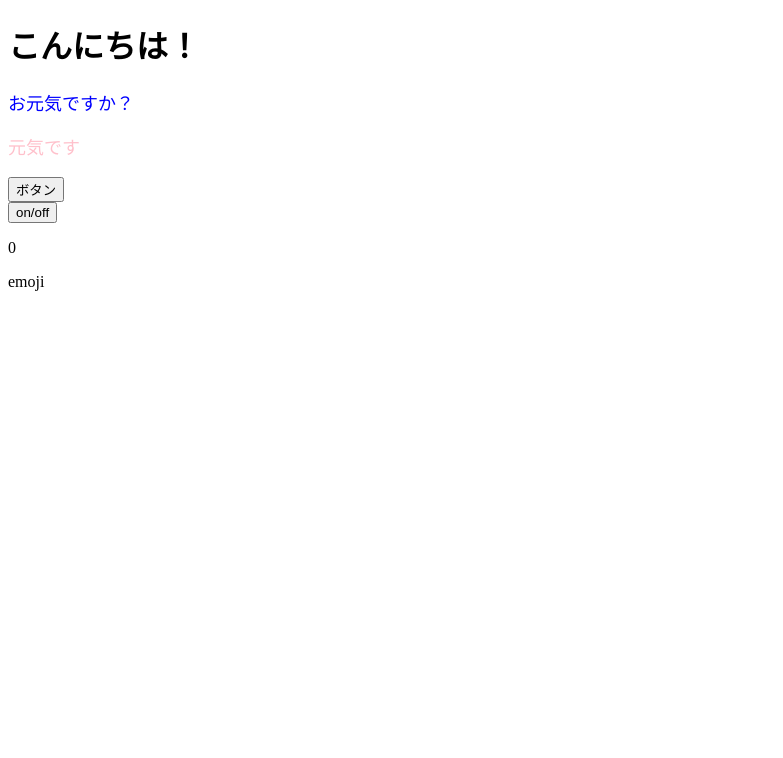
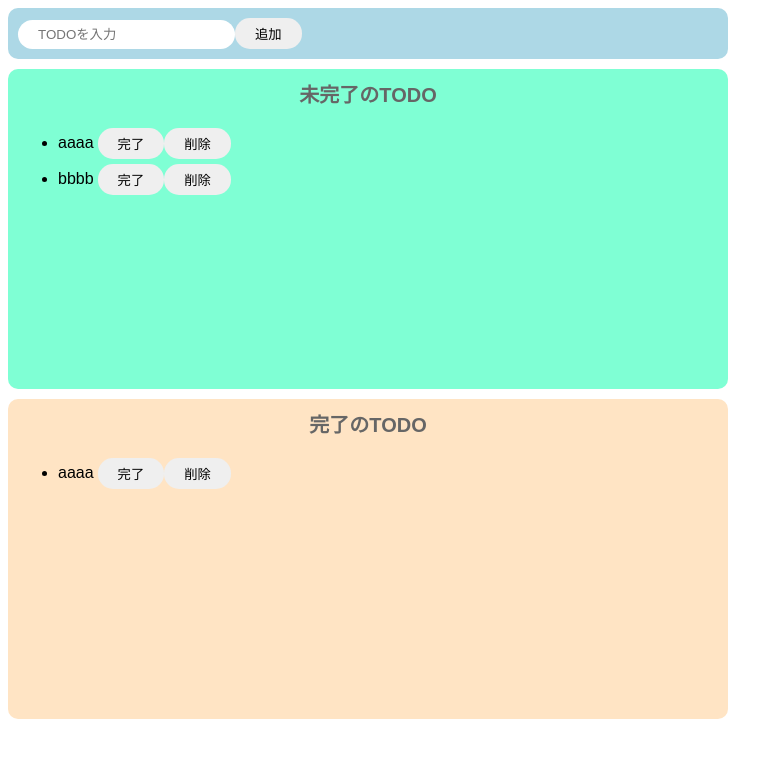
Before and after one commit to yusei53/React-todo, a React (Create React App) app: page / in a window 1280 px wide. Shown: the top 758 px of the page, without its empty margins (0-783 px from the left). Built offline with nearby package versions, Linux system fonts and the light colour scheme.

Commit message:
モック変更途中

```diff
--- a/src/App.jsx
+++ b/src/App.jsx
@@ -1,41 +1,41 @@
-import {ColorfullMessage} from "./components/ColorfullMessage";
-import React, { useState, useEffect } from "react";
+import { useState } from "react"
+import "./styles.css"
 
-const App = () => {
-  const [num, setNum] = useState(0);
-  const [show, setShow] = useState(true);
+export const App = () => {
 
-  const OnClickButton = () => {
-    setNum(num + 1);
-      };
-
-  const Onclickshow = () => {
-    setShow(!show);
-  }
-
-  useEffect(() => {
-  if (num > 0){
-   if (num % 3 === 0) {
-    show || setShow(true);
-  } else {
-    show && setShow(false);
-  }
-}
-// eslint-disable-next-line
-  }, [num]) ;
+  const [incomplete, setIncomplete] = useState(["aaaa", "bbbb"])
 
   return (
     <>
-  <h1>こんにちは！</h1>
-  <ColorfullMessage color="blue">お元気ですか？</ColorfullMessage>
-  <ColorfullMessage color="pink">元気です</ColorfullMessage>
-  <button onClick={OnClickButton}>ボタン</button>
-  <br />
-  <button onClick={Onclickshow}>on/off</button>
-  <p>{num}</p>
-  {show &&  <p>emoji</p>}
-  </>
+      <div className="input-area">
+        <input placeholder="TODOを入力" />
+        <button>追加</button>
+      </div>
+      <div className="incomplete-area">
+        <p className="title">未完了のTODO</p>
+        <ul>
+          <div className="list-row">
+            <li className="task">aaaa</li>
+            <button>完了</button>
+            <button>削除</button>
+          </div>
+          <div className="list-row">
+            <li className="task">bbbb</li>
+            <button>完了</button>
+            <button>削除</button>
+          </div>
+        </ul>
+      </div>
+      <div className="complete-area">
+        <p className="title">完了のTODO</p>
+        <ul>
+          <div className="list-row">
+            <li className="task">aaaa</li>
+            <button>完了</button>
+            <button>削除</button>
+          </div>
+        </ul>
+      </div>
+    </>
   )
-};
-
-export default App;
+}
--- a/src/index.js
+++ b/src/index.js
@@ -1,5 +1,5 @@
 import ReactDom from "react-dom";
-import App from "./App"
+import {App} from "./App"
 
 
 
--- /dev/null
+++ b/src/styles.css
@@ -0,0 +1,67 @@
+body {
+  font-family: sans-serif;
+}
+
+input{
+    border-radius: 15px;
+    border: none;
+    padding: 7px 20px;
+    outline: none;
+}
+
+button{
+    border-radius: 15px;
+    border: none;
+    padding: 6px 20px;
+}
+
+button:hover{
+    background-color: fuchsia;
+    color: white;
+    cursor: pointer;
+}
+
+.input-area{
+    background-color: lightblue;
+    width: 700px;
+    padding: 10px;
+    margin-bottom: 10px;
+    border-radius: 10px;
+    align-items: center;
+}
+
+.incomplete-area{
+    background-color: aquamarine;
+    width: 700px;
+    min-height: 300px;
+    padding: 10px;
+    margin-bottom: 10px;
+    border-radius: 10px;
+}
+
+.complete-area{
+    background-color: bisque;
+    width: 700px;
+    min-height: 300px;
+    padding: 10px;
+    border-radius: 10px;
+}
+
+.title{
+    font-size: 20px;
+    text-align: center;
+    margin-top: 0;
+    font-weight: bold;
+    color: #666;
+}
+
+.list-row{
+    display: flex;
+    height: 30px;
+    align-items: center;
+    margin-bottom: 6px;
+}
+
+.task{
+    margin-right: 4px;
+}
```
